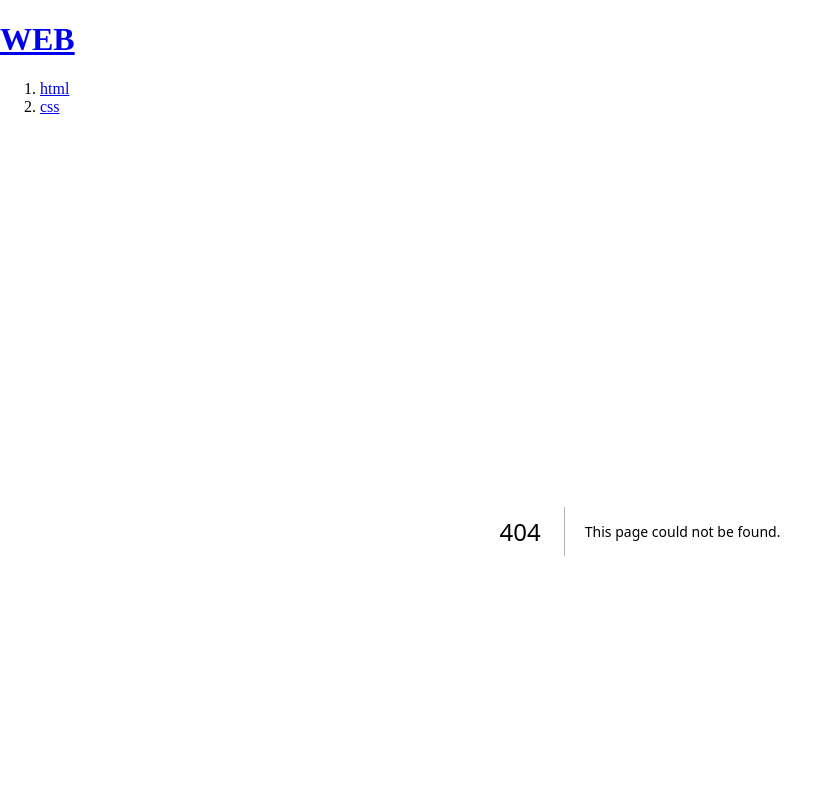
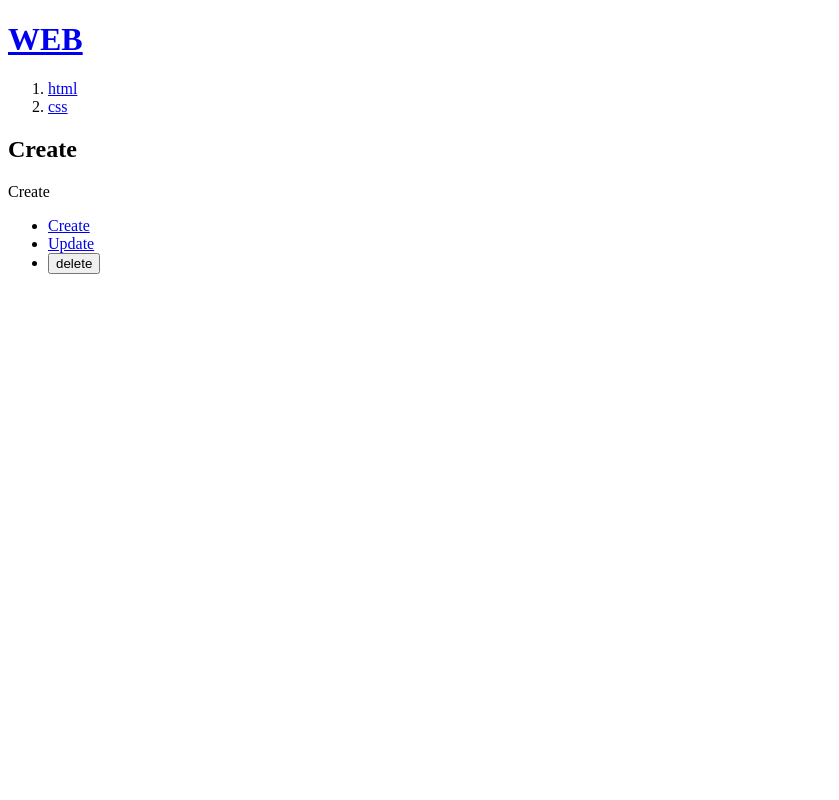
Before and after one commit to Wonahyeon/NextjsStudy, a Next.js app: page /create in a window 1280 px wide. Before the commit this address had no page. Shown: the top 800 px of the page, without its empty margins (0-839 px from the left). Built offline with nearby package versions, Linux system fonts and the light colour scheme.

Commit message:
23.08.24.Next.js 기본
- Routing
- SPA

```diff
--- /dev/null
+++ b/src/app/create/layout.js
@@ -0,0 +1,8 @@
+export default function Layout(props){
+  return(
+    <form>
+      <h2>Create</h2>
+      {props.children}
+    </form>
+  )
+}
--- /dev/null
+++ b/src/app/create/page.js
@@ -0,0 +1,5 @@
+export default function Create(){
+  return (
+    <>Create</>
+  )
+}
--- a/src/app/layout.js
+++ b/src/app/layout.js
@@ -1,3 +1,4 @@
+import Link from 'next/link';
 import './globals.css'
 
 export const metadata = {
@@ -9,15 +10,15 @@
   return (
     <html>
       <body>
-      <h1><a href="/">WEB</a></h1>
+      <h1><Link href="/">WEB</Link></h1>
       <ol>
-        <li><a href='/read/1'>html</a></li>
-        <li><a href='/read/2'>css</a></li>
+        <li><Link href='/read/1'>html</Link></li>
+        <li><Link href='/read/2'>css</Link></li>
       </ol>
         {children}
         <ul>
-          <li><a href='/create'>Create</a></li>
-          <li><a href='/update/1'>Update</a></li>
+          <li><Link href='/create'>Create</Link></li>
+          <li><Link href='/update/1'>Update</Link></li>
           <li><input type='button' value="delete"/></li>
         </ul>
       </body>
```
Also changed, not shown: src/app/read/[id]/page.js (added, +8 -0 lines).
